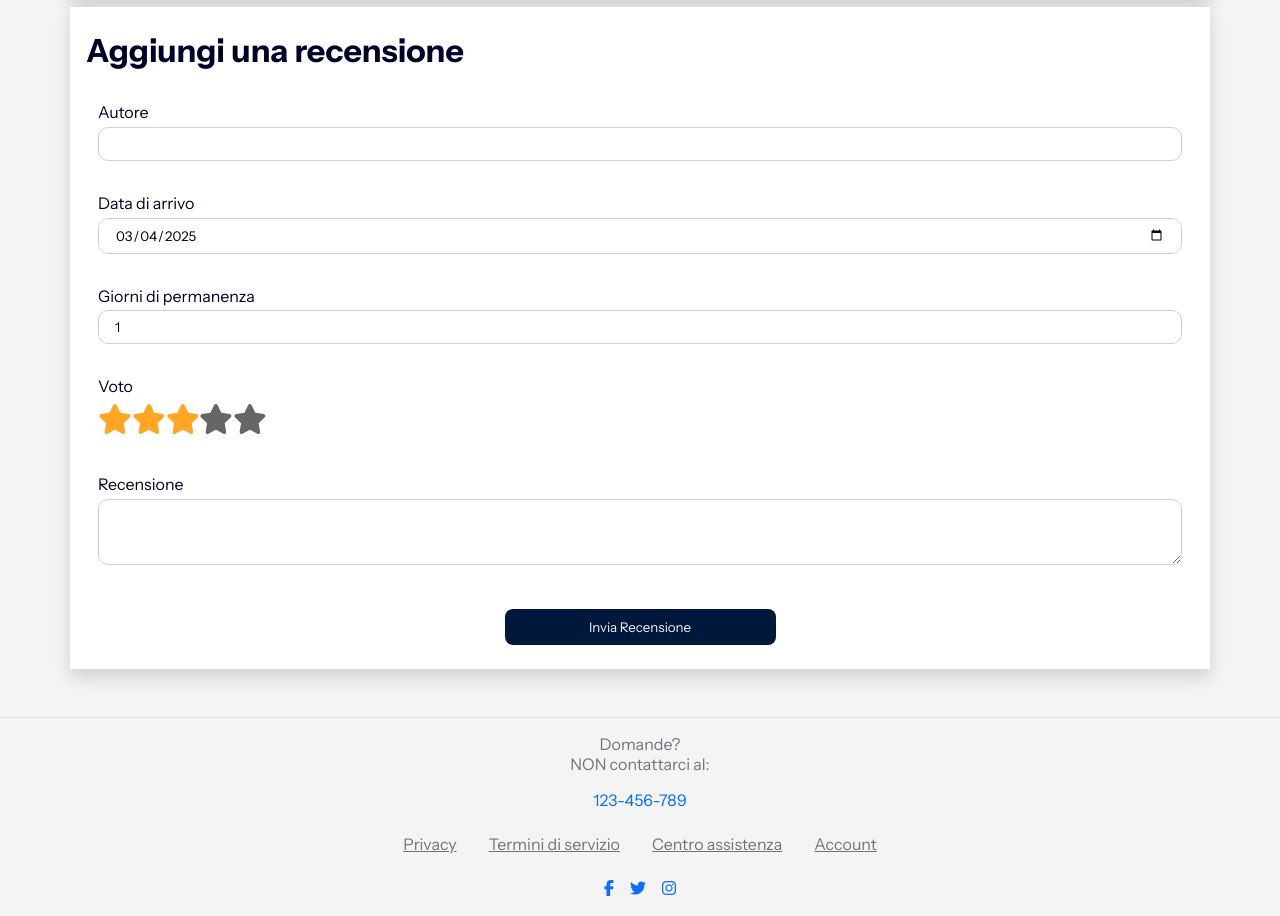
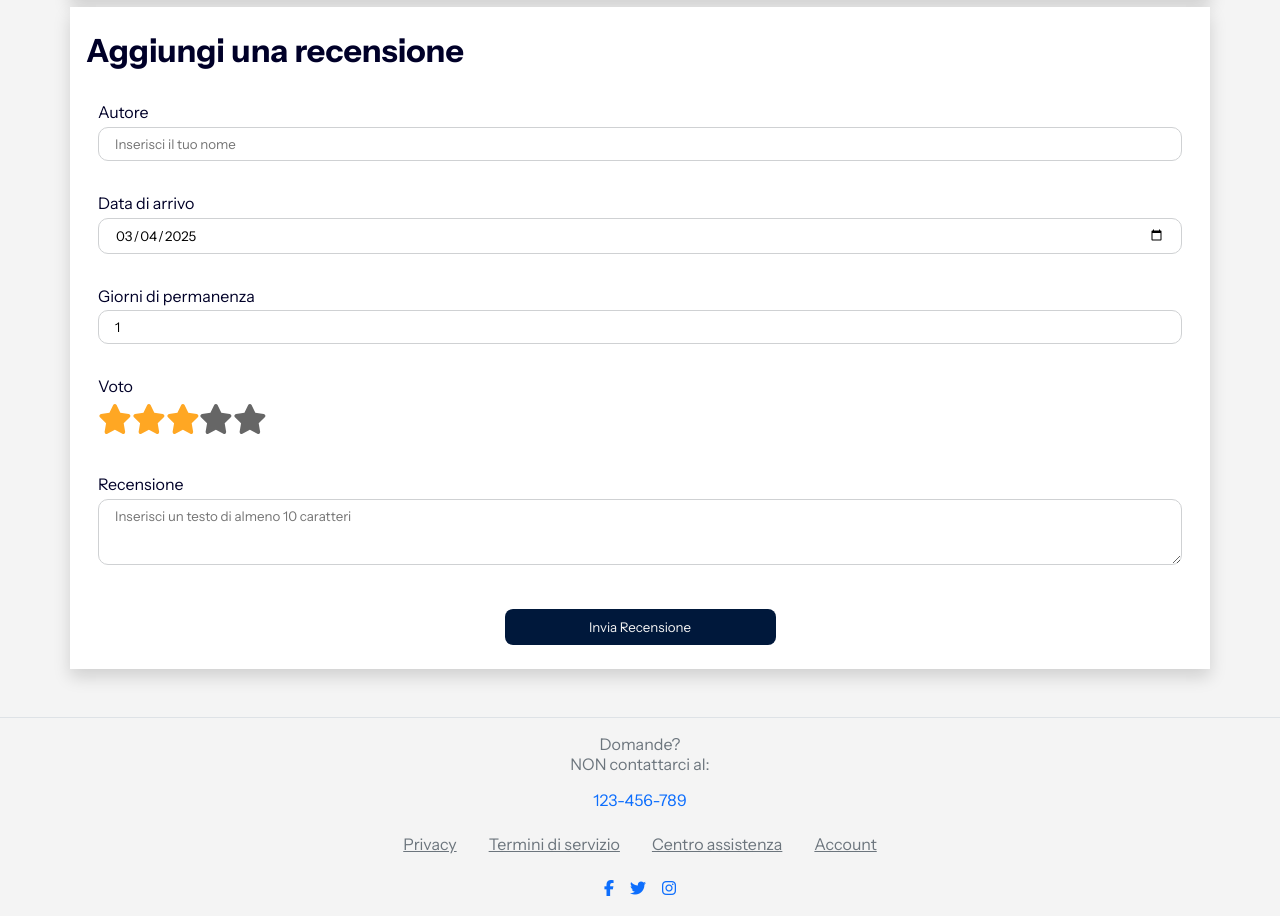
Before and after one commit to joelepore/boolbnb-react, a React (Vite) app: page /property/1 in a window 1280 px wide. Shown: the part 780-1696 px from the top of the page. Built offline with nearby package versions, Linux system fonts and the light colour scheme; no server answers.

Commit message:
fix: Reviews form

```diff
--- a/src/components/AddReview.jsx
+++ b/src/components/AddReview.jsx
@@ -65,6 +65,7 @@ const AddReview = ({ id }) => {
                     <label className="form-label">Autore</label>
                     <br />
                     <input
+                        placeholder="Inserisci il tuo nome"
                         type="text"
                         className="input-reviews"
                         value={reviewData.author}
@@ -119,6 +120,7 @@ const AddReview = ({ id }) => {
                         <label className="form-label">Recensione</label>
                         <br />
                         <textarea
+                            placeholder="Inserisci un testo di almeno 10 caratteri"
                             className="input-reviews"
                             rows="3"
                             value={reviewData.text}
```
